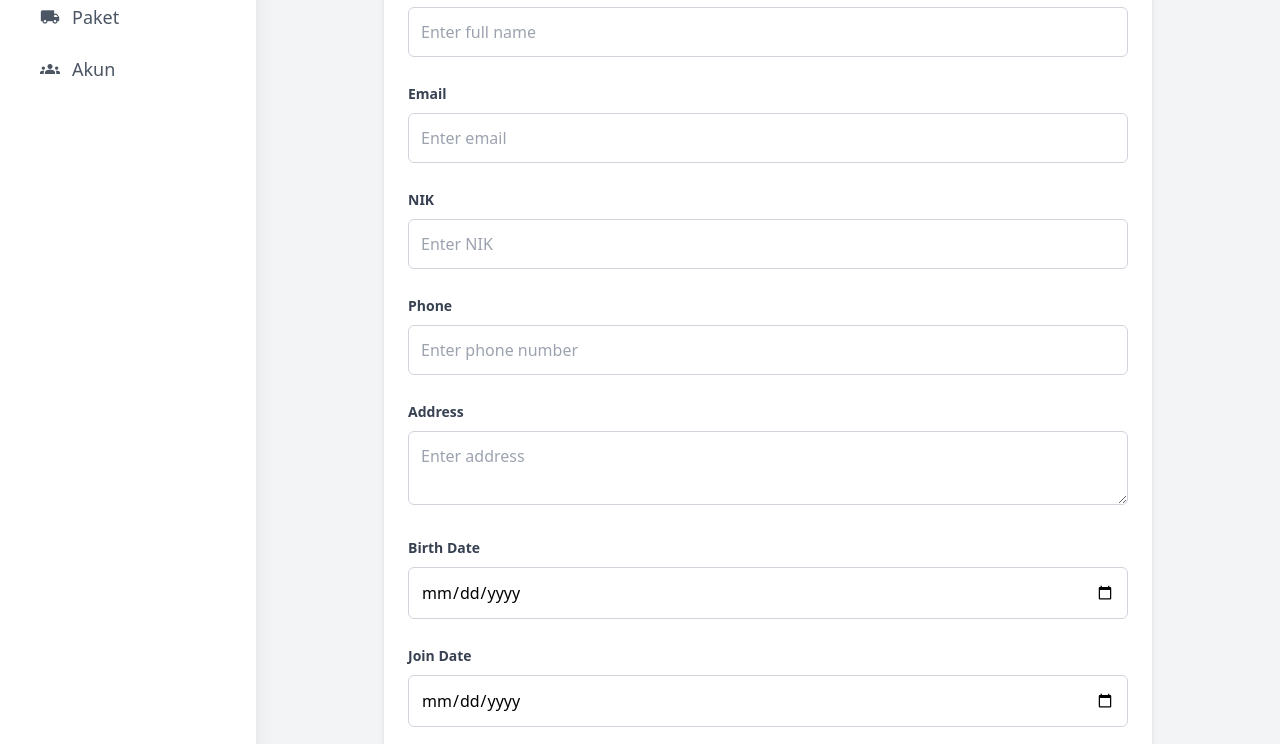
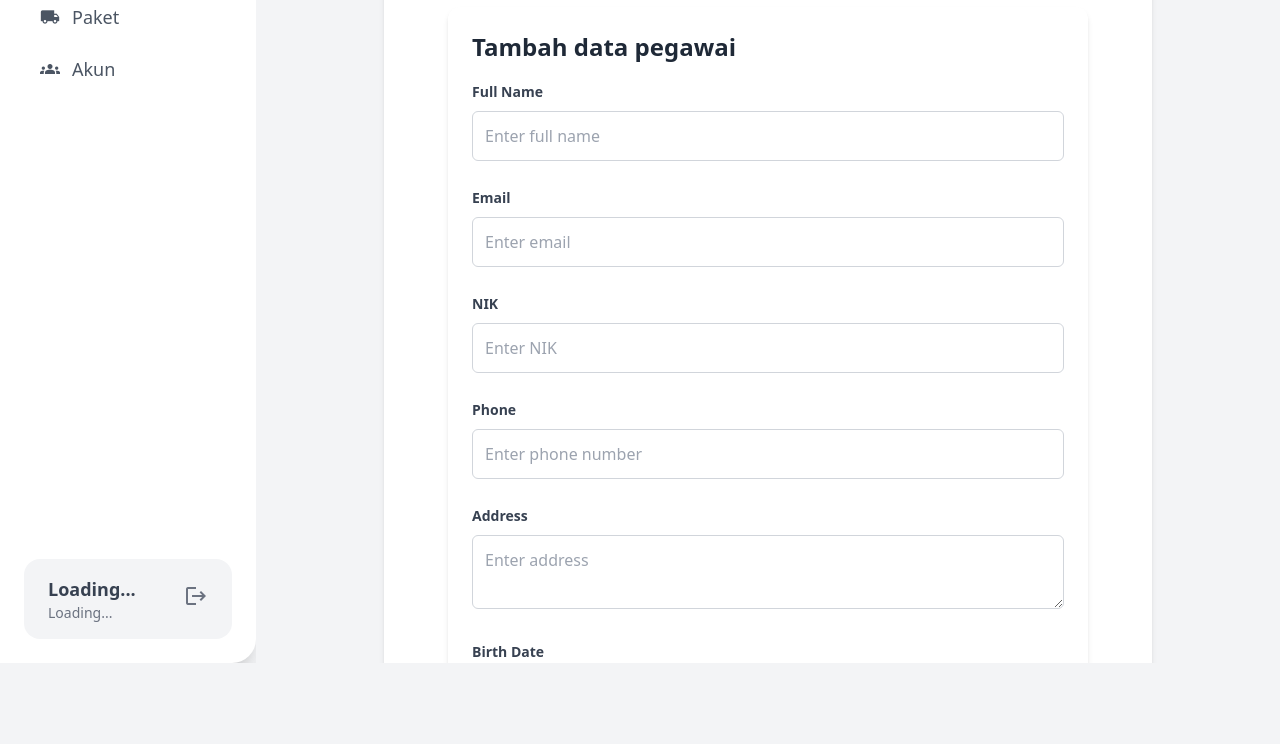
Before and after one commit to ekspedisilab/ekspedisilab.github.io, a plain HTML site: page pegawai.html in a window 1280 px wide. Shown: the part 137-881 px from the top of the page. After the commit the page ends 800 px from the top, so only its background shows below. Drawn offline with nearby package versions, Linux system fonts and the light colour scheme; a script that the page names is missing.

Commit message:
Ensure sidebar is full height and only content scrolls
Signed-off-by: HeroBuxx <me@herobuxx.me>

```diff
--- /dev/null
+++ b/css/style.css
@@ -0,0 +1,17 @@
+html, body {
+    height: 100%;
+    margin: 0;
+}
+body {
+    display: flex;
+    overflow: hidden;
+}
+#sidebar {
+    height: 100vh;
+    flex-shrink: 0;
+}
+#main-content {
+    flex: 1;
+    overflow-y: auto;
+    padding: 2.5rem;
+}
--- a/pegawai.html
+++ b/pegawai.html
@@ -6,6 +6,7 @@
   <title>Add New Profile</title>
   <script src="https://cdn.tailwindcss.com"></script>
   <link href="https://fonts.googleapis.com/icon?family=Material+Icons" rel="stylesheet">
+  <link rel="stylesheet" href="css/style.css">
 </head>
 <body class="bg-gray-100 min-h-screen flex">
   <div id="sidebar" class="w-64 bg-white rounded-r-3xl shadow-xl p-6 flex flex-col justify-between hidden md:flex">
@@ -43,9 +44,12 @@
     <span class="material-icons text-2xl">menu</span>
   </button>
 
+  <div id="main-content" class="flex-1 bg-gray-100">
+    <div class="max-w-3xl mx-auto bg-white p-6 rounded-xl shadow-md mt-10">
+
       <div class="flex-1 p-10">
         <div class="max-w-3xl mx-auto bg-white p-6 rounded-xl shadow-md">
-      <h1 class="text-2xl font-bold mb-4 text-gray-800">Add New Profile</h1>
+          <h1 class="text-2xl font-bold mb-4 text-gray-800">Tambah data pegawai</h1>
             <form id="profileForm" class="mb-6 space-y-6">
             <div class="space-y-2">
               <label for="full_name" class="text-sm font-semibold text-gray-700">Full Name</label>
@@ -91,6 +95,9 @@
         </div>
       </div>
 
+    </div>
+  </div>
+
   <script type="module" src="js/pages/pegawai/main.js"></script>
   <script type="module" src="./js/elements/navbar.js"></script>
 </body>
```
Lines whose indentation alone changed are shown as unchanged.
